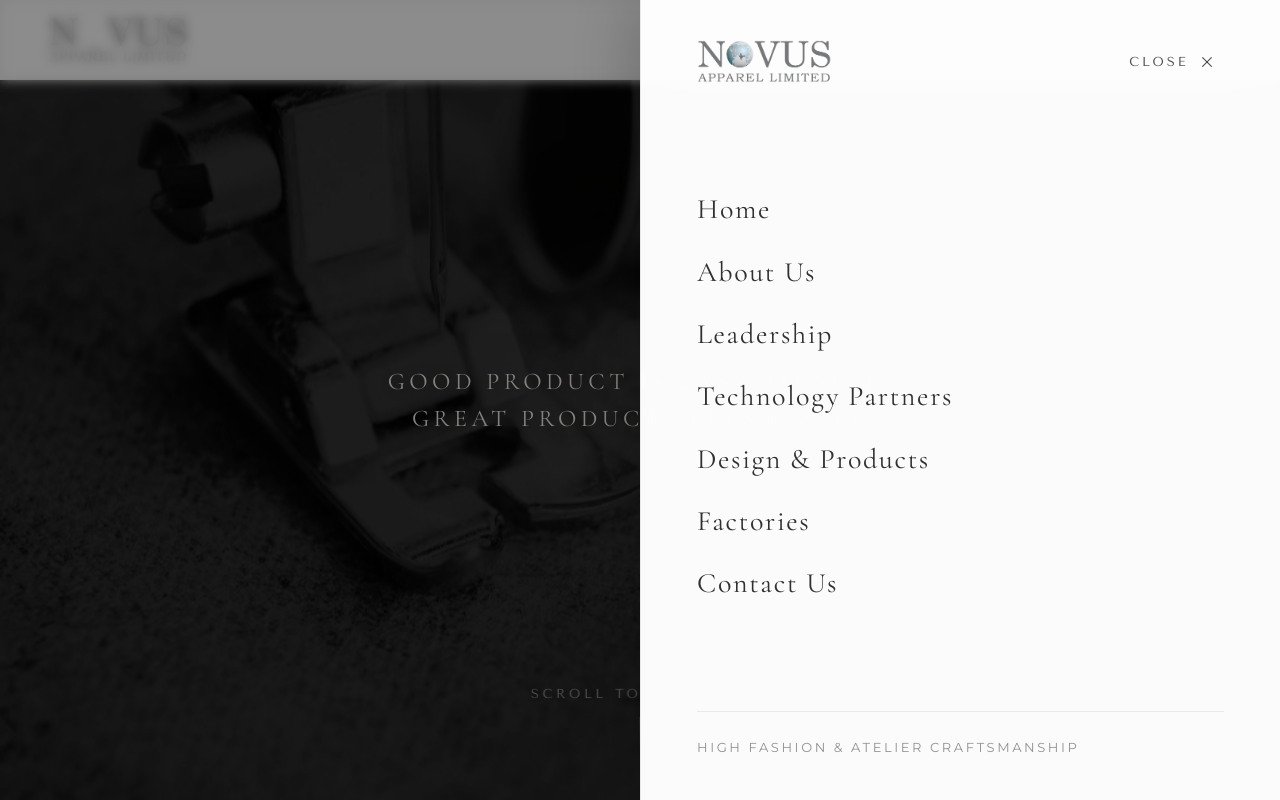
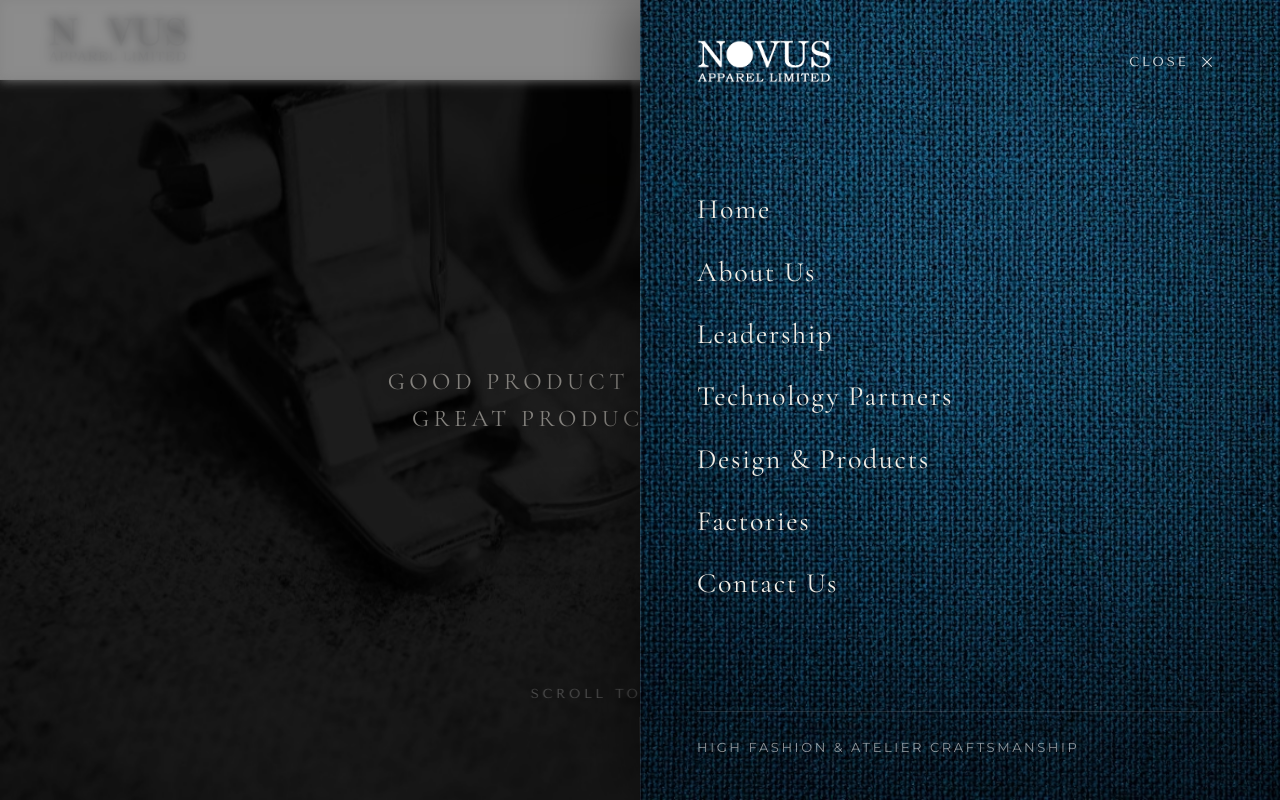
Before and after one commit to nayana-ojix/NOVUS-WEBSITE, a website built with Vite: page index.html in a window 1280 px wide. Both pictures are taken after a click on the button "Open Navigation Menu". Shown: the top 800 px of the page. Built offline with nearby package versions, Linux system fonts and the light colour scheme.

Commit message:
Use uploaded deep blue fabric texture as background for navigation menu section

```diff
--- a/styles.css
+++ b/styles.css
@@ -282,10 +282,12 @@ body.menu-open .navbar {
   width: 50vw;
   max-width: 100vw;
   height: 100vh;
-  background-color: rgba(255, 255, 255, 0.985);
-  backdrop-filter: blur(28px);
-  -webkit-backdrop-filter: blur(28px);
-  box-shadow: -15px 0 50px rgba(0, 0, 0, 0.16);
+  background-color: #0b1a28;
+  background-image: url('/images/menu/menu-bg.jpg');
+  background-repeat: no-repeat;
+  background-position: center center;
+  background-size: cover;
+  box-shadow: -15px 0 50px rgba(0, 0, 0, 0.4);
   display: flex;
   flex-direction: column;
   justify-content: space-between;
@@ -295,7 +297,7 @@ body.menu-open .navbar {
   overflow-y: auto;
   overflow-x: hidden;
   z-index: 2;
-  border-left: 1px solid rgba(0, 0, 0, 0.08);
+  border-left: 1px solid rgba(255, 255, 255, 0.1);
 }
 
 .thread-overlay.is-open .thread-overlay-panel {
@@ -338,6 +340,7 @@ body.menu-open .navbar {
   width: 135px;
   height: auto;
   display: block;
+  filter: brightness(0) invert(1);
 }
 
 /* 2. Refined Close Button */
@@ -348,7 +351,7 @@ body.menu-open .navbar {
   display: inline-flex;
   align-items: center;
   gap: 0.75rem;
-  color: rgba(18, 19, 22, 0.75);
+  color: rgba(255, 255, 255, 0.82);
   padding: 0.5rem 0.6rem;
   border-radius: 4px;
   transition: color 0.3s ease, transform 0.3s ease, background-color 0.3s ease;
@@ -356,8 +359,8 @@ body.menu-open .navbar {
 }
 
 .thread-close-btn:hover {
-  color: #000000;
-  background-color: rgba(18, 19, 22, 0.05);
+  color: #ffffff;
+  background-color: rgba(255, 255, 255, 0.1);
   transform: translateY(-1px);
 }
 
@@ -367,6 +370,7 @@ body.menu-open .navbar {
   font-weight: 400;
   letter-spacing: 0.22em;
   text-transform: uppercase;
+  color: inherit;
 }
 
 .close-icon {
@@ -453,7 +457,7 @@ body.menu-open .navbar {
   font-weight: 400;
   letter-spacing: 0.06em;
   line-height: 1.2;
-  color: rgba(18, 19, 22, 0.88);
+  color: #f1ede5;
   text-decoration: none;
   display: inline-block;
   padding: 0.2rem 0;
@@ -466,11 +470,11 @@ body.menu-open .navbar {
 
 /* Sibling dimming for quiet luxury focus */
 .thread-nav-list:hover .thread-nav-link {
-  color: rgba(18, 19, 22, 0.32);
+  color: rgba(255, 255, 255, 0.38);
 }
 
 .thread-nav-list:hover .thread-nav-link:hover {
-  color: #000000;
+  color: #ffffff;
   letter-spacing: 0.09em;
   transform: translateX(6px);
 }
@@ -492,7 +496,7 @@ body.menu-open .navbar {
 }
 
 .overlay-bottom-details {
-  border-top: 1px solid rgba(0, 0, 0, 0.07);
+  border-top: 1px solid rgba(255, 255, 255, 0.12);
   padding-top: 1.4rem;
   width: 100%;
 }
@@ -502,7 +506,7 @@ body.menu-open .navbar {
   font-size: 13px;
   letter-spacing: 0.2em;
   text-transform: uppercase;
-  color: rgba(18, 19, 22, 0.45);
+  color: rgba(255, 255, 255, 0.55);
 }
 
 /* ==========================================================================
```
Also changed, not shown: public/images/menu/menu-bg.jpg (added).
